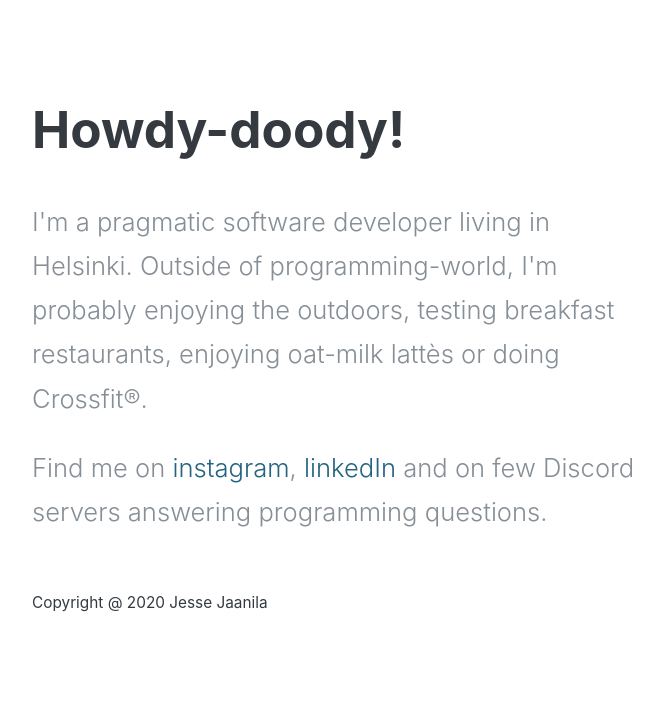
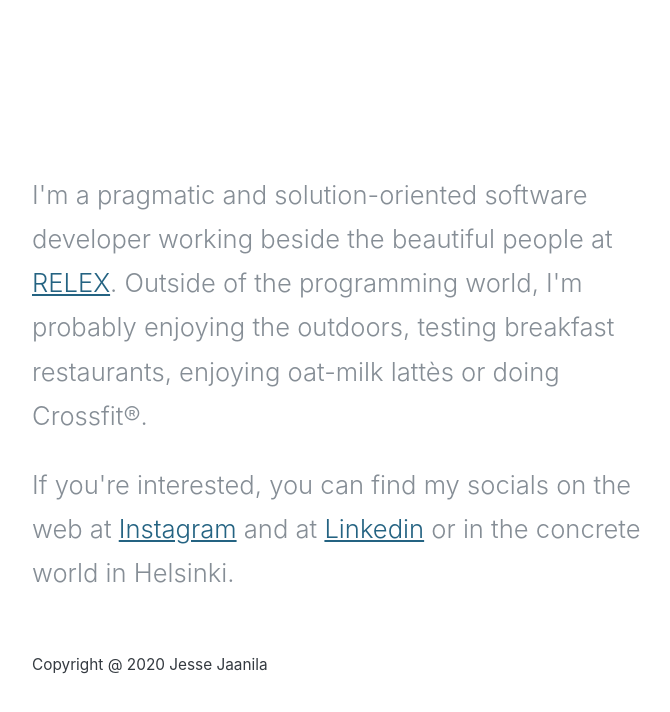
Before and after one commit to Jaanilj/jessejaanilacom, a React app: page / in a window 1280 px wide. Shown: the top 712 px of the page, without its empty margins (303-973 px from the left). Built offline with nearby package versions, Linux system fonts and the light colour scheme.

Commit message:
Update dynamic header to site

```diff
--- a/css/common-styles.less
+++ b/css/common-styles.less
@@ -36,7 +36,6 @@ h1 {
 
 a {
   color: @dark-teal;
-  text-decoration: none;
   transition: color 0.2s ease-in-out;
 }
 a:before,
--- a/src/features/app/components/About.tsx
+++ b/src/features/app/components/About.tsx
@@ -1,21 +1,21 @@
 import React from 'react'
 
 export default function About(): JSX.Element {
+  const relexUrl = 'https://www.relexsolutions.com/'
   const instagramUrl = 'https://www.instagram.com/jaanilajesse/'
   const linkedInUrl = 'https://www.linkedin.com/in/jessejaanila/'
   return (
     <section>
       <p>
-        {`I'm a pragmatic software developer living in Helsinki. Outside of
-        programming-world, I'm probably enjoying the outdoors, testing breakfast
-        restaurants, enjoying oat-milk lattès or doing Crossfit®.`}
+        I&apos;m a pragmatic and solution-oriented software developer working
+        beside the beautiful people at <a href={relexUrl}>RELEX</a>. Outside of
+        the programming world, I&apos;m probably enjoying the outdoors, testing
+        breakfast restaurants, enjoying oat-milk lattès or doing Crossfit®.
       </p>
       <p>
-        {'Find me on '}
-        <a href={instagramUrl}>instagram</a>
-        {', '}
-        <a href={linkedInUrl}>linkedIn</a>
-        {' and on few Discord servers answering programming questions.'}
+        If you&apos;re interested, you can find my socials on the web at{' '}
+        <a href={instagramUrl}>Instagram</a> and at{' '}
+        <a href={linkedInUrl}>Linkedin</a> or in the concrete world in Helsinki.
       </p>
     </section>
   )
--- /dev/null
+++ b/src/features/app/components/Header.module.less
@@ -0,0 +1,9 @@
+.header {
+  ::before {
+    content: '\200B';
+  }
+
+  &_message {
+    line-height: initial;
+  }
+}
--- a/src/features/app/components/Header.tsx
+++ b/src/features/app/components/Header.tsx
@@ -1,10 +1,78 @@
-import React from 'react'
+import React, { useState, useEffect } from 'react'
+import styles from './Header.module.less'
+
+const searcherRegExp = () => new RegExp('\\S', 'g')
+
+const nextMessage = (() => {
+  const messages = [
+    'Such dynamicity',
+    'Howdy doody!',
+    'Hello there.',
+    '¡Hola!',
+    'Hej Tjena',
+    'Shalom',
+    'Xin chào',
+    'Guten Tag',
+    'Konnichiwa',
+  ]
+
+  function rotate<T>(items: T[]): T[] {
+    const first = items.shift()
+    if (first) {
+      items.push(first)
+    }
+    return items
+  }
+
+  return () => rotate(messages)[0]
+})()
+
+const initState = () => ({
+  addingChars: true,
+  targetMessage: nextMessage(),
+  message: '',
+  searcher: searcherRegExp(),
+})
 
 export default function Header(): JSX.Element {
-  const greetingTitle = 'Howdy-doody!'
+  const [state, setState] = useState(() => initState())
+
+  useEffect(() => {
+    const interval = setInterval(() => {
+      if (
+        state.addingChars &&
+        state.message.length === state.targetMessage.length
+      ) {
+        setState({
+          ...state,
+          addingChars: false,
+        })
+      } else if (state.addingChars) {
+        state.searcher.exec(state.targetMessage)
+        setState({
+          ...state,
+          message: state.targetMessage.substring(0, state.searcher.lastIndex),
+        })
+      } else if (!state.addingChars && state.message.length === 0) {
+        setState({
+          ...state,
+          addingChars: true,
+          targetMessage: nextMessage(),
+          searcher: searcherRegExp(),
+        })
+      } else {
+        setState({
+          ...state,
+          message: state.message.substring(0, state.message.length - 1),
+        })
+      }
+    }, 220)
+    return () => clearInterval(interval)
+  }, [state])
+
   return (
-    <header>
-      <h1>{greetingTitle}</h1>
+    <header className={styles.header}>
+      <h1 className={styles.header_message}>{state.message}</h1>
     </header>
   )
 }
```
Also changed, not shown: .eslintrc.js.
